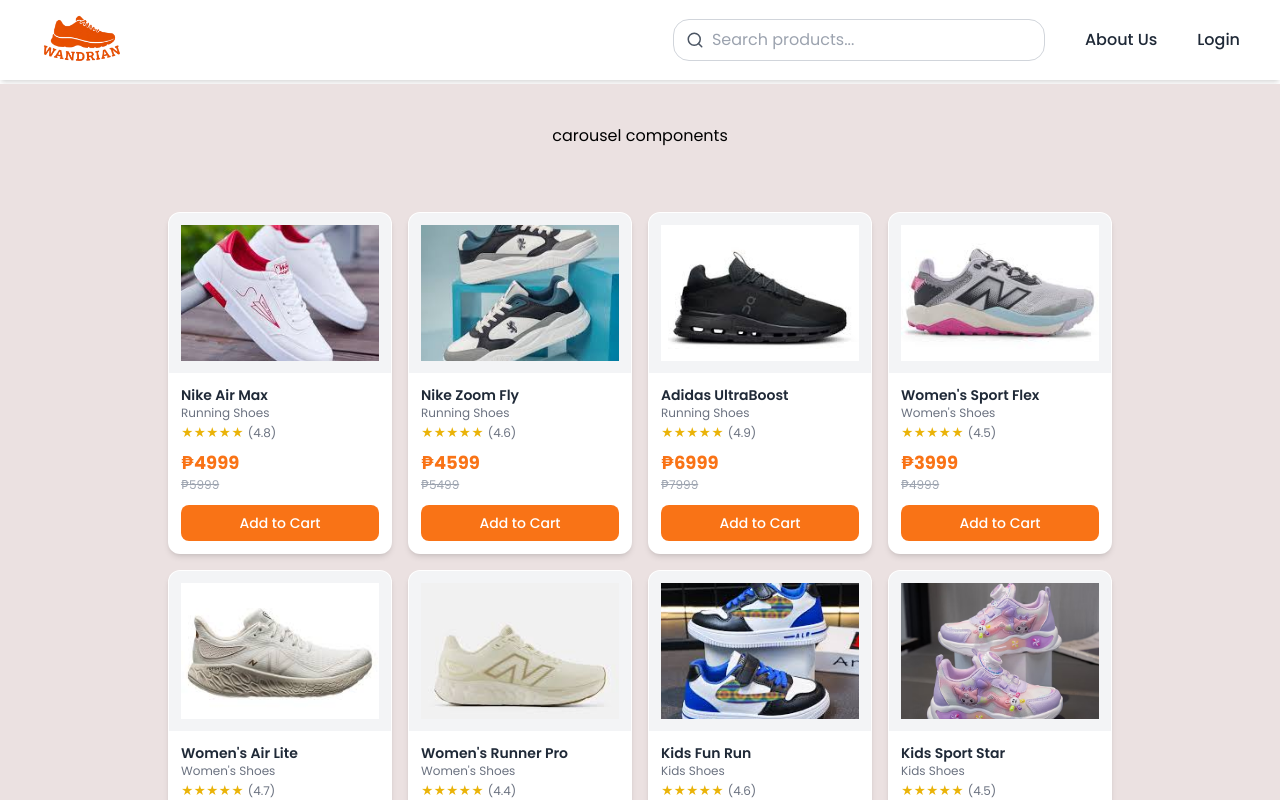
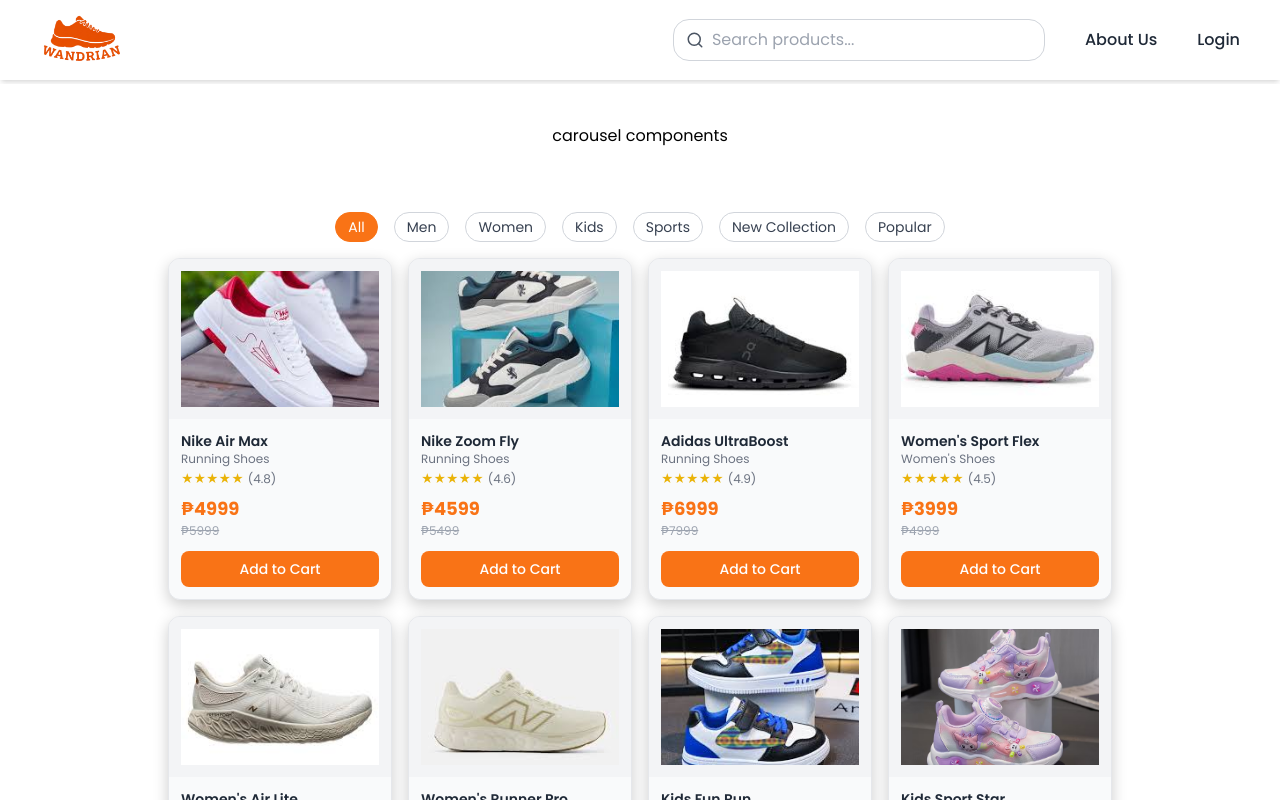
Before and after one commit to Jimmy-Pingcas/Shoe-Ecommerce, a React (Vite) app in the folder frontend/: page / in a window 1280 px wide. Built offline with nearby package versions, Linux system fonts and the light colour scheme.

Commit message:
add button filter in landing page

```diff
--- a/frontend/src/landing/components/filterButton.tsx
+++ b/frontend/src/landing/components/filterButton.tsx
@@ -1,7 +1,11 @@
 import { useState } from "react";
+import { useLocation } from "react-router-dom";
 
 export default function FilterButton() {
 	const [active, setActive] = useState("All");
+
+	const location = useLocation();
+	const isHome = location.pathname === "/";
 
 	const filters = [
 		"All",
@@ -14,18 +18,24 @@
 	];
 
 	return (
-		<div className="w-full bg-white px-4 box-border">
+		<div className="w-full bg-transparent px-4 box-border">
 
 			<div className="flex w-full items-center">
 
-				{/* LEFT (20%) */}
+				{/* LEFT (hidden on "/") */}
+				{!isHome && (
 					<div className="w-1/5 flex flex-col">
-					<div className="pl-4 text-m font-medium">Search Result</div>
-					<div className="pl-4 text-gray-500 text-sm">Count</div>
+						<div className="pl-4 text-m font-medium">
+							Search Result
 						</div>
+						<div className="pl-4 text-gray-500 text-sm">
+							Count
+						</div>
+					</div>
+				)}
 
-				{/* MIDDLE (65%) */}
-				<div className="w-3/5 flex justify-center">
+				{/* MIDDLE */}
+				<div className={`${isHome ? "w-full" : "w-3/5"} flex justify-center`}>
 					<div className="flex flex-wrap gap-4">
 
 						{filters.map((item) => {
@@ -35,8 +45,8 @@
 								<button
 									key={item}
 									onClick={() => setActive(item)}
-									className={`px-3 py-1 rounded-full text-sm border transition-all duration-200
-										${isActive
+									className={`px-3 py-1 rounded-full text-sm border transition-all duration-200 ${
+										isActive
 											? "bg-orange-500 text-white border-orange-500"
 											: "bg-white text-gray-700 border-gray-300 hover:border-orange-400"
 									}`}
@@ -49,7 +59,8 @@
 					</div>
 				</div>
 
-				{/* RIGHT (15%) */}
+				{/* RIGHT (hidden on "/") */}
+				{!isHome && (
 					<div className="w-1/5 flex justify-end gap-2">
 
 						<button className="px-3 py-1 border rounded text-sm hover:bg-gray-100">
@@ -61,6 +72,7 @@
 						</button>
 
 					</div>
+				)}
 
 			</div>
 		</div>
--- a/frontend/src/landing/components/shoeCard.tsx
+++ b/frontend/src/landing/components/shoeCard.tsx
@@ -2,8 +2,7 @@
 
 export default function ShoeCard({ shoe }: { shoe: Shoe }) {
 	return (
-		<div className="group w-56 bg-white rounded-xl overflow-hidden shadow-md border border-transparent cursor-pointer transition-all duration-200 hover:border-orange-200 hover:shadow-[0_8px_25px_rgba(249,115,22,0.25)]">
-
+        <div className="group w-56 bg-gray-50 rounded-xl overflow-hidden shadow-[0_5px_15px_rgba(0,0,0,0.20)] border  cursor-pointer transition-all duration-200 hover:border-orange-200 hover:shadow-[0_12px_35px_rgba(249,115,22,0.4),0_4px_10px_rgba(0,0,0,0.08)]">
 			{/* Image */}
 			<div className="bg-gray-100 h-40 p-3 overflow-hidden">
                 <img
--- a/frontend/src/landing/pages/landing.tsx
+++ b/frontend/src/landing/pages/landing.tsx
@@ -4,7 +4,7 @@
 import shoes from "../../aaSampleData/shoe.json";
 import Brand from "../components/brand";
 import InformationContainer from "../components/informationContainer";
-
+import Filter from "../components/filterButton"
 
 export default function Landing() {
   return (
@@ -17,7 +17,7 @@
         </section>
 
         {/* Main content area */}
-        <section className="w-full bg-[#ebe1e1] flex items-start justify-center px-4 py-4 box-border">
+        <section className="w-full bg-white flex items-start justify-center px-4 py-4 box-border">
           <div className="w-full p-6 box-border flex flex-col gap-8 items-center">
             {/* Carousel component - file: components/carousel.tsx */}
             <div className="w-full flex flex-col items-center gap-8">
@@ -27,10 +27,18 @@
             </div>
 
             <div className="w-full flex justify-center">
-              <div className="w-full max-w-6xl grid grid-cols-[repeat(auto-fit,_14rem)] justify-center gap-4">
-                {shoes.slice(0, 8).map((shoe) => (
-                  <ShoeCard key={shoe.id} shoe={shoe} />
-                ))}
+              <div className="w-full max-w-6xl flex flex-col gap-4">
+
+                {/* Filter on top */}
+                <Filter />
+
+                {/* Grid below */}
+                <div className="grid grid-cols-[repeat(auto-fit,_14rem)] justify-center gap-4">
+                  {shoes.slice(0, 8).map((shoe) => (
+                    <ShoeCard key={shoe.id} shoe={shoe} />
+                  ))}
+                </div>
+
               </div>
             </div>
 
```
Lines whose indentation alone changed are shown as unchanged.
